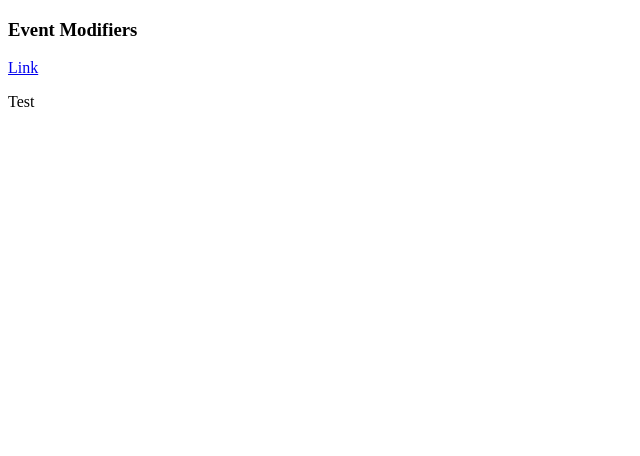
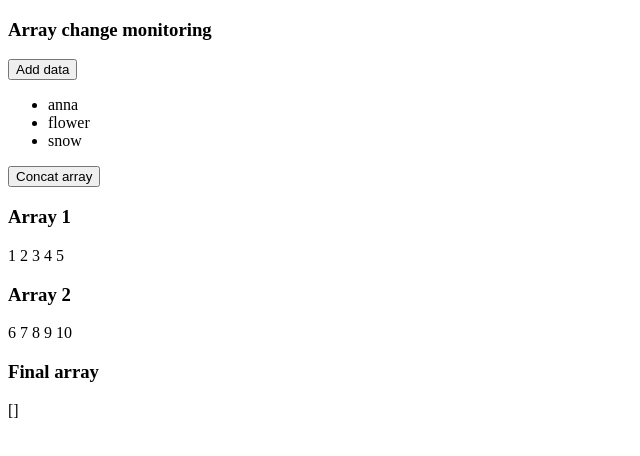
Before and after one commit to LYGreen/vue-learn, a Vue app: page / in a window 1280 px wide. Shown: the top 456 px of the page, without its empty margins (0-640 px from the left). Built offline with nearby package versions, Linux system fonts and the light colour scheme.

Commit message:
Array List

```diff
--- a/src/App.vue
+++ b/src/App.vue
@@ -9,6 +9,7 @@ import EventHandle3 from './components/EventHandle3.vue';
 import EventHandle4 from './components/EventHandle4.vue';
 import EventHandle5 from './components/EventHandle5.vue';
 import EventModifiers from './components/EventModifiers.vue';
+import ArrayList from './components/ArrayList.vue';
 </script>
 
 <template>
@@ -21,5 +22,6 @@ import EventModifiers from './components/EventModifiers.vue';
     <!-- <EventHandle3/> -->
     <!-- <EventHandle4/> -->
     <!-- <EventHandle5/> -->
-    <EventModifiers/>
+    <!-- <EventModifiers/> -->
+    <ArrayList/>
 </template>
--- /dev/null
+++ b/src/components/ArrayList.vue
@@ -0,0 +1,39 @@
+<template>
+    <h3>Array change monitoring</h3>
+    <button @click="addListHandle">Add data</button>
+    <ul>
+        <li v-for="(item, index) in names" :key="index">{{ item }}</li>
+    </ul>
+    <button @click="concatArrayHandle">Concat array</button>
+    <h3>Array 1</h3>
+    <span v-for="item in arr1">{{ item }}&nbsp;</span>
+    <h3>Array 2</h3>
+    <span v-for="item in arr2">{{ item }}&nbsp;</span>
+    <h3>Final array</h3>
+    <span>{{ finalArray }}</span>
+</template>
+
+<script>
+export default {
+    data() {
+        return {
+            names: ["anna", "flower", "snow"],
+            arr1: [1, 2, 3, 4, 5],
+            arr2: [6, 7, 8, 9, 10],
+            finalArray: []
+        }
+    },
+
+    methods: {
+        addListHandle() {
+            //this.names.push("sakura");
+            this.names = this.names.concat(["sakura"]);
+
+            console.log(this.names);
+        },
+        concatArrayHandle() {
+            this.finalArray = this.arr1.concat(this.arr2);
+        }
+    }
+}
+</script>
```
